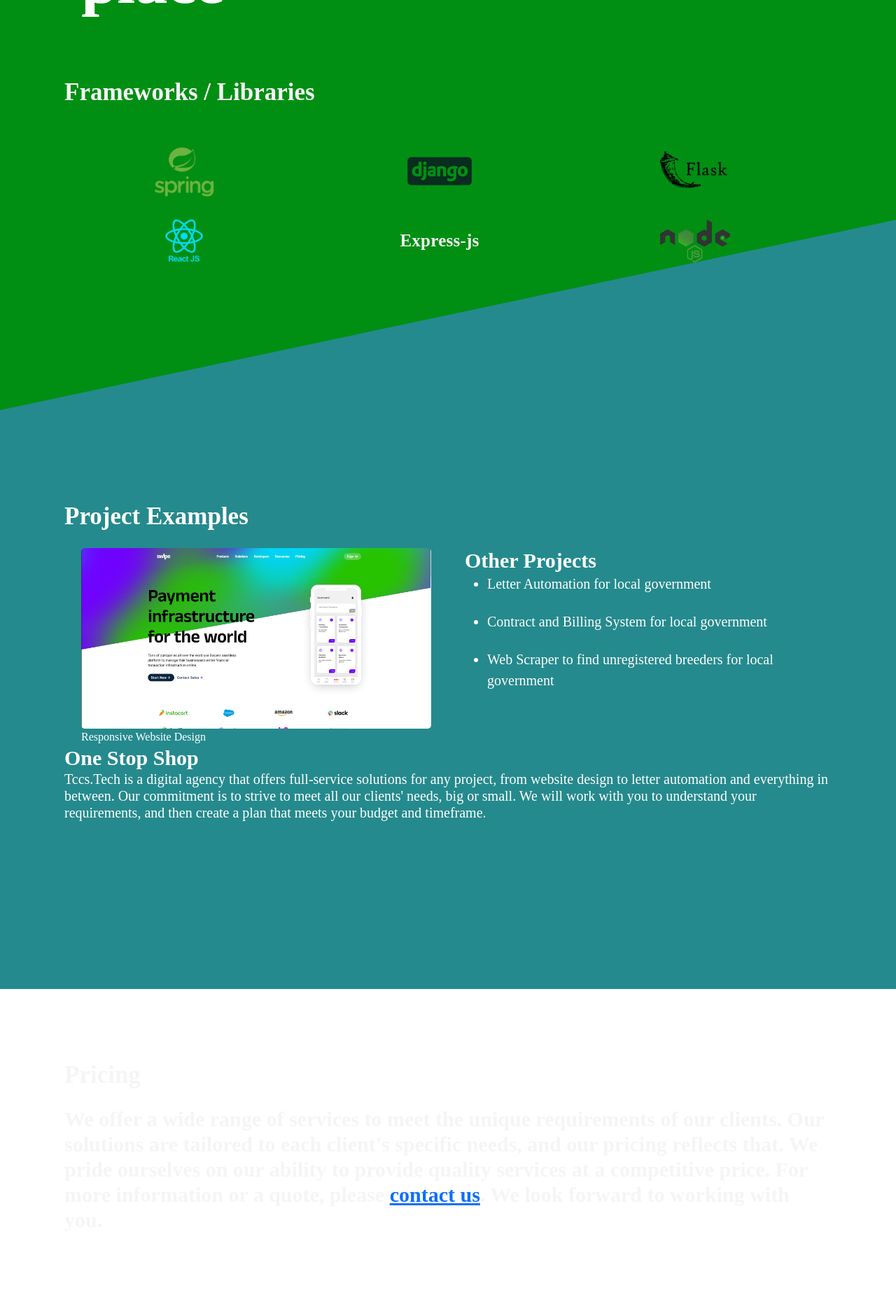
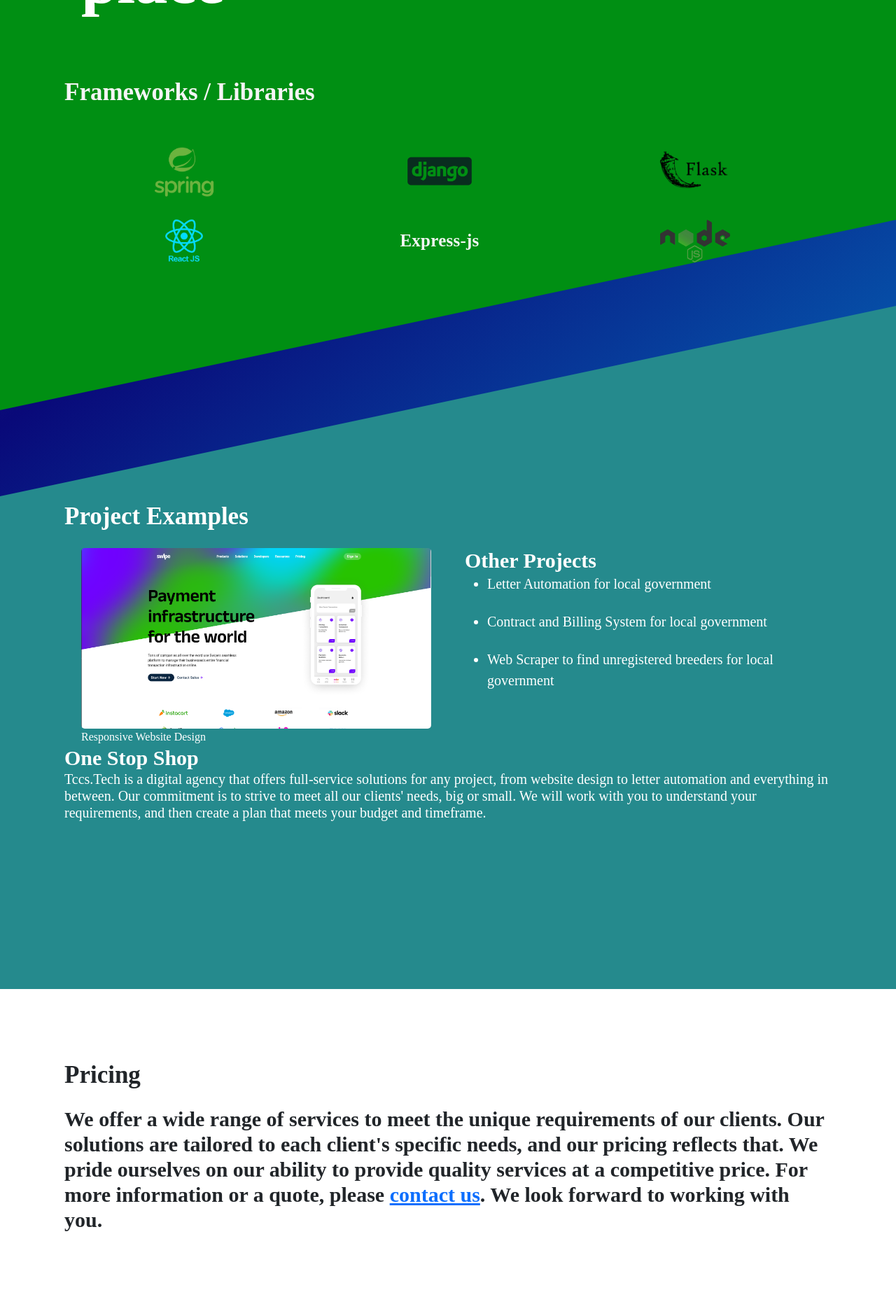
Before and after one commit to dmobley0608/tccs, a Django app: page / in a window 1280 px wide. Shown: the part 550-2413 px from the top of the page at 70% size. Run offline with Django 5.2, Linux system fonts and the light colour scheme; some libraries are stand-ins or nearby versions; some web fonts are replaced.

Commit message:
homepage style update

```diff
--- a/core/static/css/styles.css
+++ b/core/static/css/styles.css
@@ -284,7 +284,7 @@ main {
     position: absolute;
     top:0;
     left: 0;
-    z-index: -1;
+    z-index: -2;
     padding-bottom: var(--spacing-xl);
     transform: skewY(-12deg);
 }
@@ -323,10 +323,11 @@ main {
 
 .projects::after {
     content: '';
-    height: 1350px;
+    height: 1200px;
     width: 100vw;
     background-color: #258a8d;
     position: absolute;
+    top:0;
     left: 0;
     z-index: -3;
     padding-bottom: var(--spacing-xl);
--- a/static/css/styles.css
+++ b/static/css/styles.css
@@ -284,7 +284,7 @@ main {
     position: absolute;
     top:0;
     left: 0;
-    z-index: -1;
+    z-index: -2;
     padding-bottom: var(--spacing-xl);
     transform: skewY(-12deg);
 }
@@ -323,10 +323,11 @@ main {
 
 .projects::after {
     content: '';
-    height: 1350px;
+    height: 1200px;
     width: 100vw;
     background-color: #258a8d;
     position: absolute;
+    top:0;
     left: 0;
     z-index: -3;
     padding-bottom: var(--spacing-xl);
--- a/templates/homepage.html
+++ b/templates/homepage.html
@@ -76,7 +76,7 @@
     </div>
   </div>
 
-  <div id="pricing" class="section pricing">
+  <div id="pricing" class="section pricing text-dark">
     <div class="container">
       <h2>Pricing</h2>
       <h3>We offer a wide range of services to meet the unique requirements of our clients. Our solutions are tailored to each client's specific needs, and our pricing reflects that. We pride ourselves on our ability to provide quality services at a competitive price. For more information or a quote, please <a href="contact-us" alt="contact-us">contact us</a>. We look forward to working with you.</h3>
```
